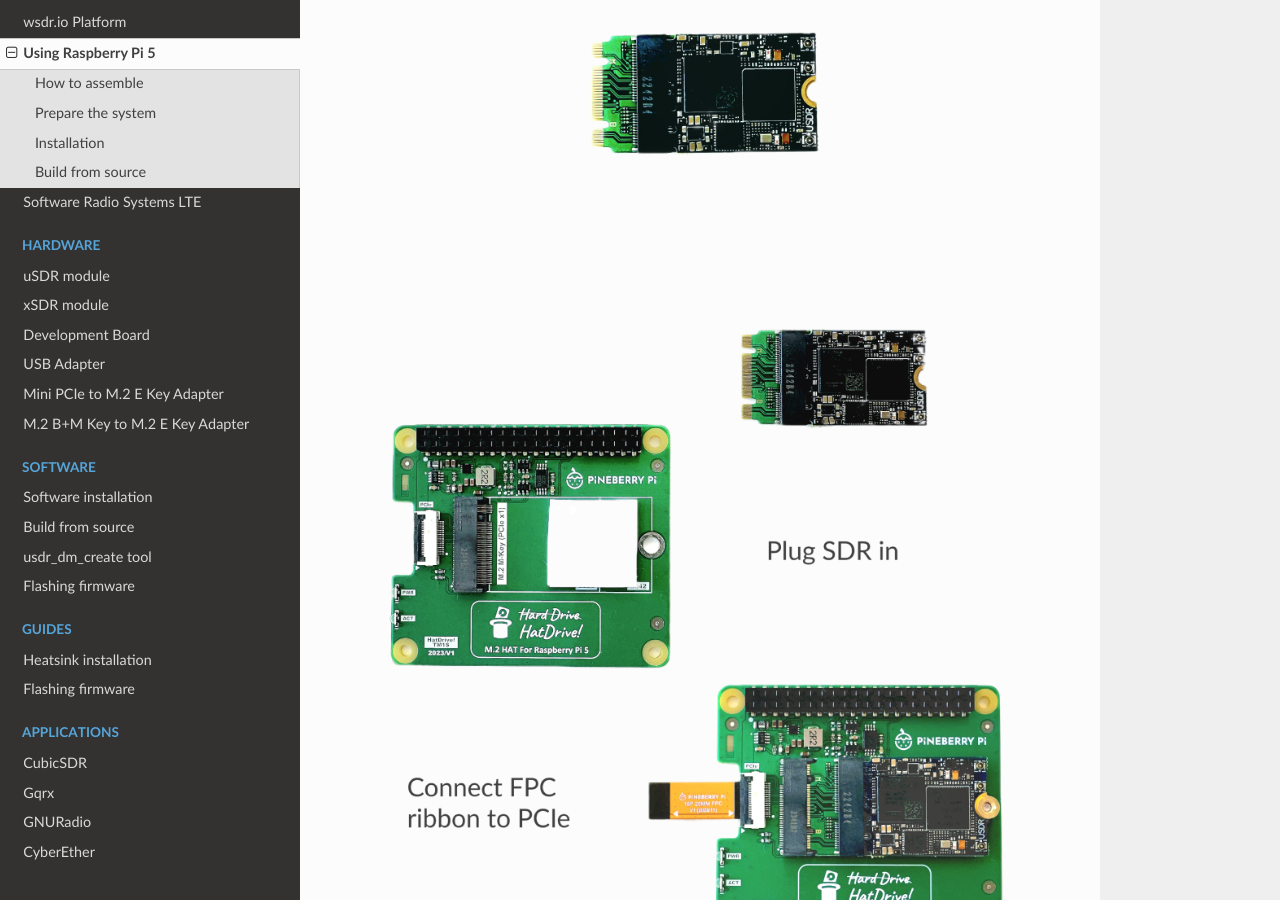
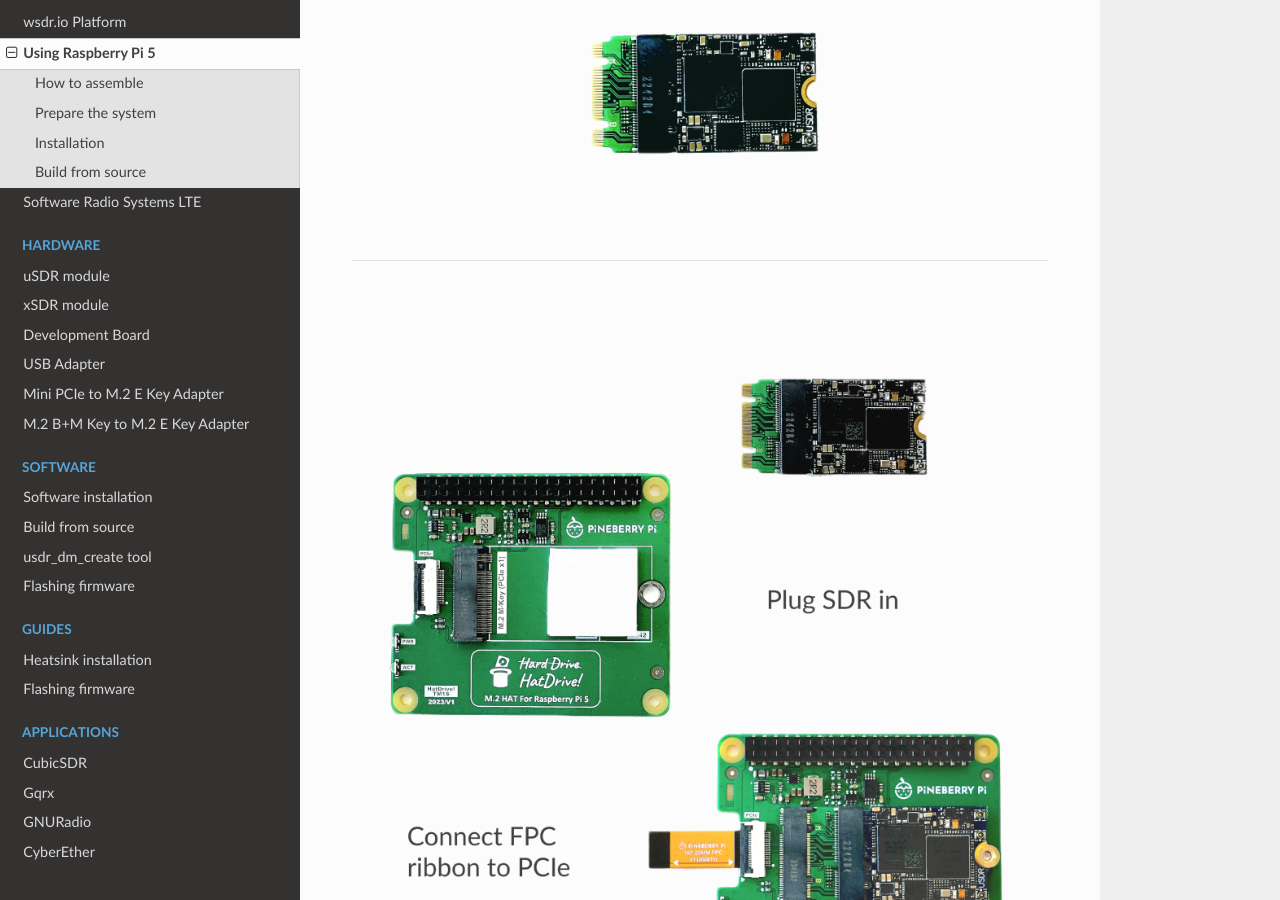
Before and after one commit to wavelet-lab/docs, a Sphinx documentation site: the page built from source/intro/raspberrypi5.rst, in a window 1280 px wide and 900 px high, scrolled down 1324 px. Built offline with Sphinx 7.4.7 and the Read the Docs theme 2.0.0, drawn with Linux system fonts in a browser that asks for light colours.

```diff
--- a/source/intro/raspberrypi5.rst
+++ b/source/intro/raspberrypi5.rst
@@ -16,6 +16,8 @@ How to assemble
 ____________________________________
 
 .. image:: ../_static/RPI-2-sm.png
+
+____________________________________
 
 .. image:: ../_static/RPI-3-sm.png
 
```
